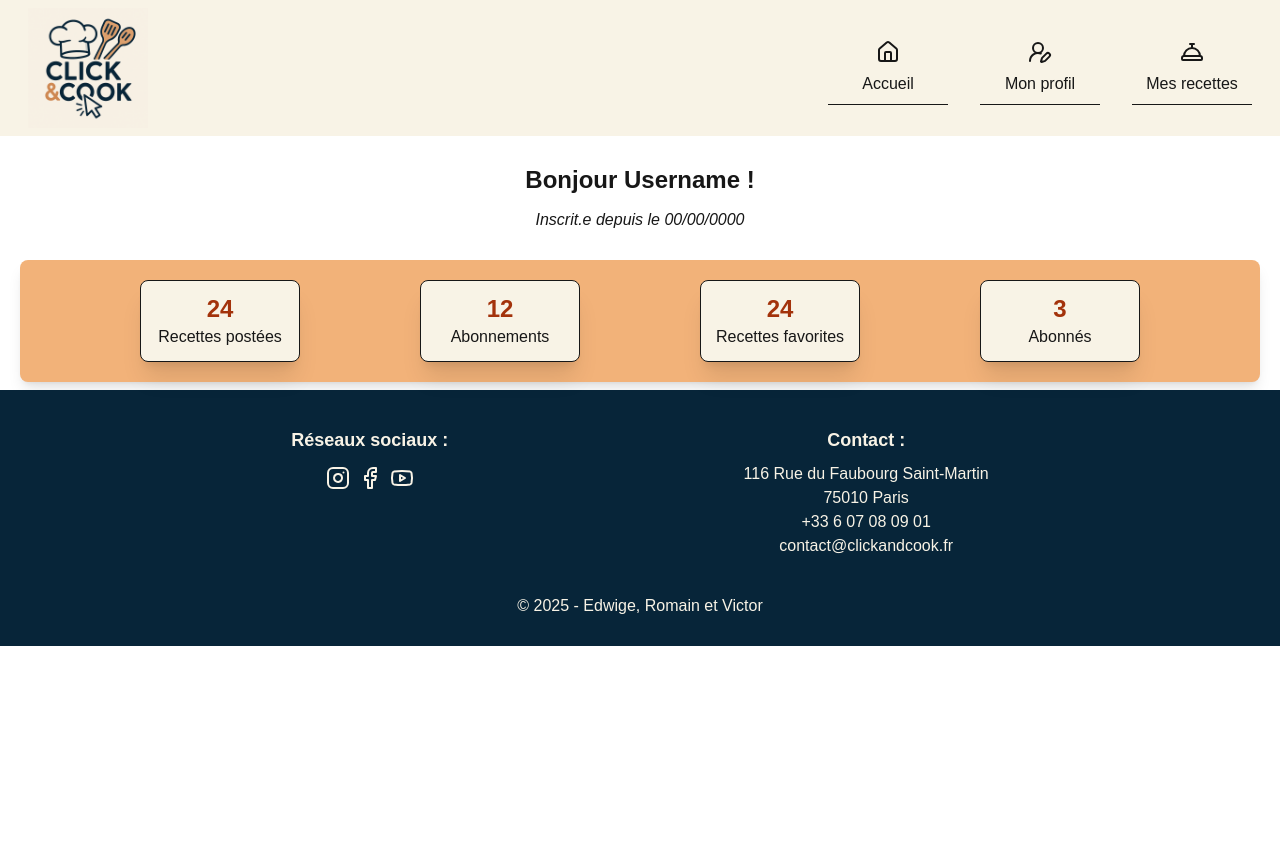
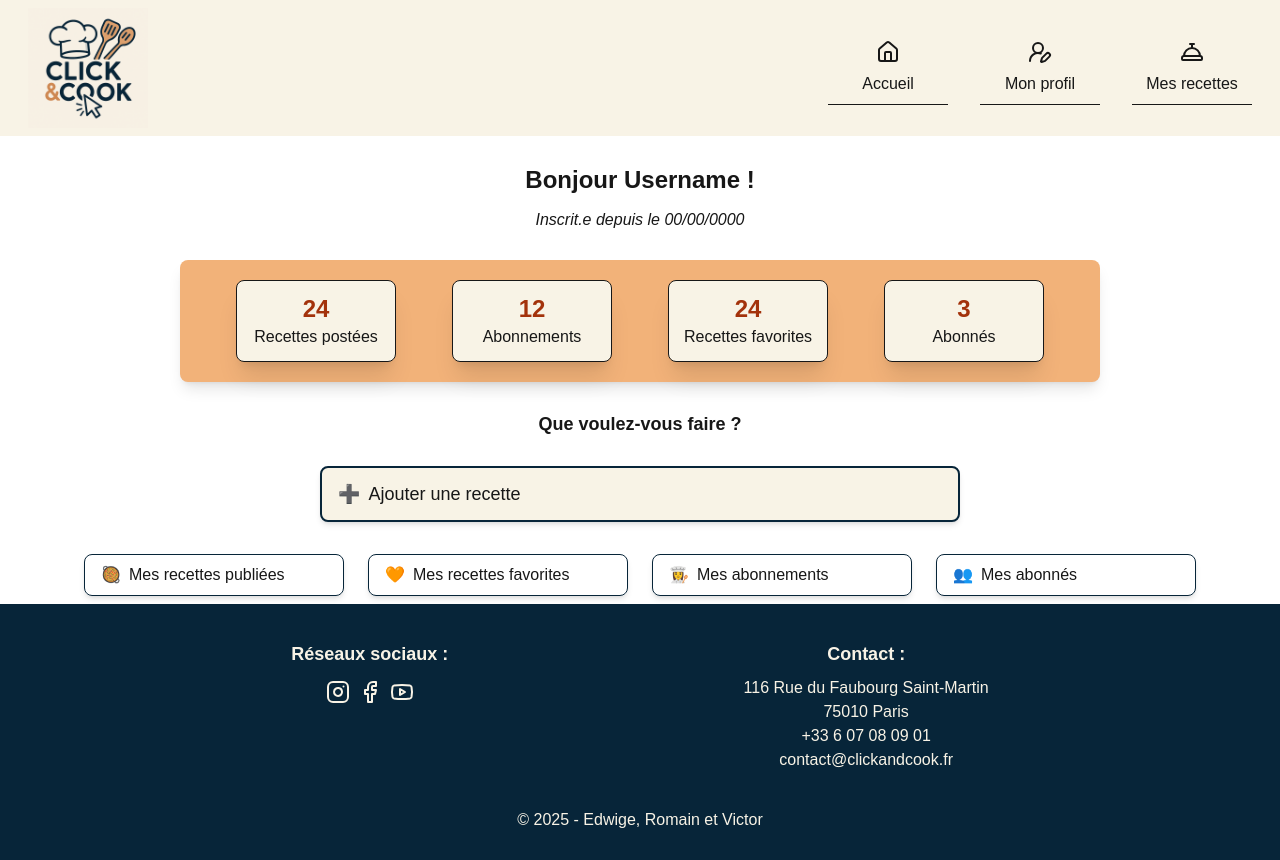
Before and after one commit to Edwige08/click_and_cook_front, a Next.js app: page /home/personnalProfile in a window 1280 px wide. Before the commit the page ends 800 px from the top, so only its background shows below. Built offline with nearby package versions, Linux system fonts and the light colour scheme.

Commit message:
update: personnalProfile page adding action buttons (with empty href)

```diff
--- a/src/app/home/personnalProfile/page.tsx
+++ b/src/app/home/personnalProfile/page.tsx
@@ -1,3 +1,4 @@
+import ButtonSection from "@/components/ButtonSection";
 import CardProfileStat from "@/components/CardProfileStat";
 
 export default function personnalProfile() {
@@ -7,7 +8,7 @@ export default function personnalProfile() {
                 <h2 className="pt-7 pb-3 text-2xl font-bold">Bonjour Username !</h2>
                 <p className="pb-5 italic">Inscrit.e depuis le 00/00/0000</p>
             </div>
-            <div className="flex flex-row gap-2 justify-evenly flex-wrap p-2 mx-5 my-2 pt-5 rounded-lg shadow-lg bg-(--orangeColor)">
+            <div className="flex flex-row gap-2 justify-evenly flex-wrap p-2 mx-5 my-2 lg:mx-20 xl:mx-45 pt-5 rounded-lg shadow-lg bg-(--orangeColor)">
                 <CardProfileStat
                     statNumber={24}
                     statName="Recettes postées" />
@@ -21,6 +22,47 @@ export default function personnalProfile() {
                     statNumber={3}
                     statName="Abonnés" />
             </div>
+            <div>
+                <h3 className="py-5 text-center text-lg font-bold">
+                    Que voulez-vous faire ?
+                </h3>
+            </div>
+            <div className="flex flex-col items-center">
+                <div className="flex flex-col items-center w-full">
+                    <ButtonSection
+                        link="#"
+                        image="➕"
+                        text="Ajouter une recette"
+                        classes="md:mb-6 border-2 text-lg py-3 bg-(--lightColor) md:w-160 hover:bg-(--redColor)"
+                    />
+                </div>
+                <div className="flex flex-col items-center w-full md:flex-row md:flex-wrap md:gap-2 md:justify-center lg:px-35 xl:px-2">
+                    <ButtonSection
+                        link="#"
+                        image="🥘"
+                        text="Mes recettes publiées"
+                        classes="md:w-75 xl:w-65 "
+                    />
+                    <ButtonSection
+                        link="#"
+                        image="🧡"
+                        text="Mes recettes favorites"
+                        classes="md:w-75 xl:w-65"
+                    />
+                    <ButtonSection
+                        link="#"
+                        image="👩‍🍳"
+                        text="Mes abonnements"
+                        classes="md:w-75 xl:w-65 "
+                    />
+                    <ButtonSection
+                        link="#"
+                        image="👥"
+                        text="Mes abonnés"
+                        classes="md:w-75 xl:w-65 "
+                    />
+                </div>
+            </div>
         </>
     )
 }
--- /dev/null
+++ b/src/components/ButtonSection.tsx
@@ -0,0 +1,17 @@
+import Link from "next/link"
+
+export default function ButtonSection(props: { text: string, image: string, link: string, classes?: string }) {
+    return (
+        <button
+            className={`py-2 px-4 my-2 md:mx-5 xl:mx-2 w-[90%] box-border shadow-md border border-(--darkBlue) rounded-lg cursor-pointer hover:bg-(--greenColor) hover:font-bold hover:text-(--lightColor) ${props.classes}`}
+        >
+            <Link
+                href={props.link}
+                className={`flex flex-row gap-2 text-start`}
+            >
+                <p>{props.image}</p>
+                <p>{props.text}</p>
+            </Link>
+        </button>
+    )
+}
```
